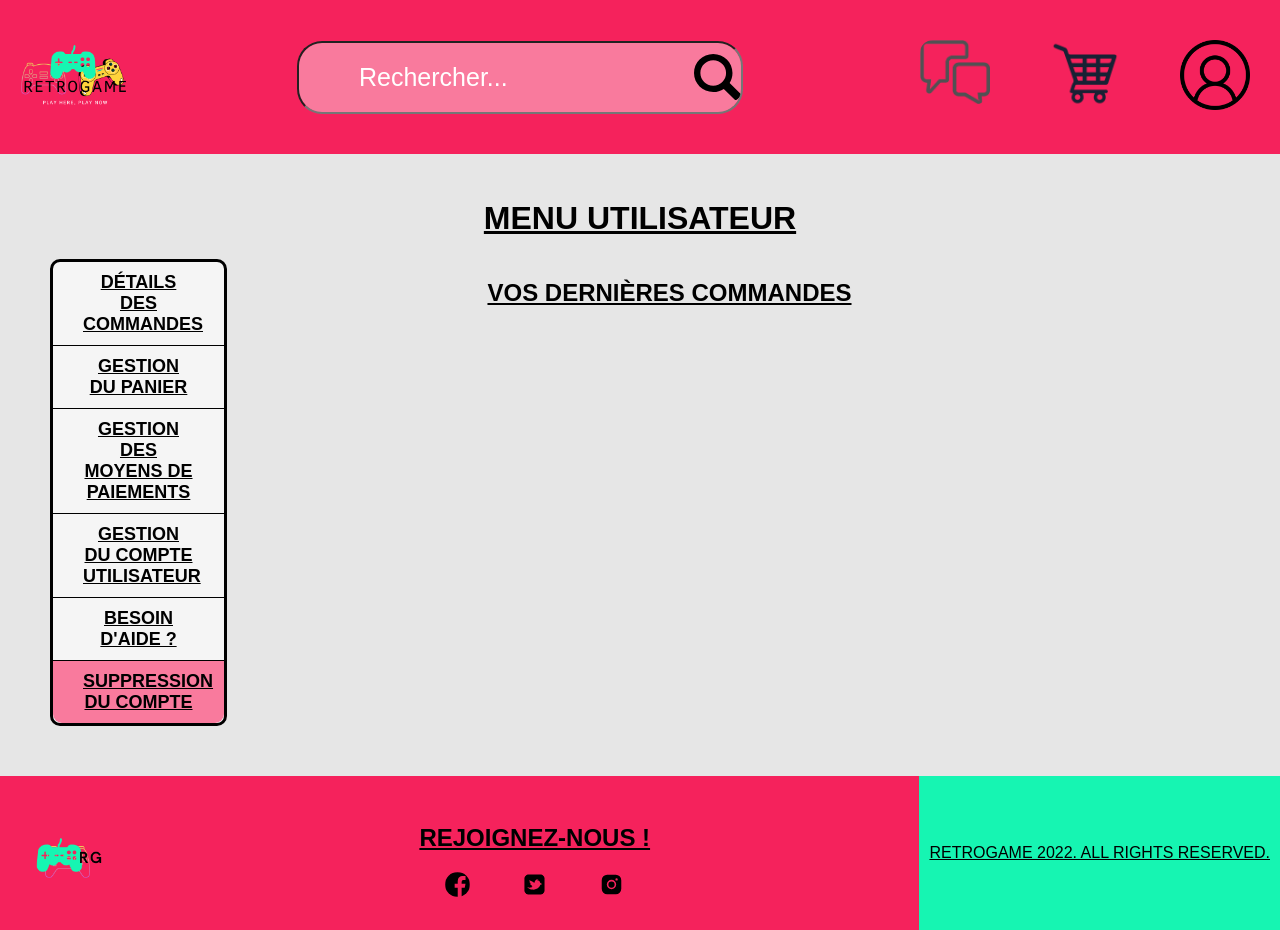
After one commit to EauTarie/jv-shop-project, a PHP site: page /account.php in a window 1280 px wide. The commit adds this page. Run offline with PHP 8.4, Linux system fonts and the light colour scheme.

Commit message:
ajout de page formulaire, admin et account. Modification de la page index.php. Ajout de css

```diff
--- /dev/null
+++ b/account.php
@@ -0,0 +1,66 @@
+<!DOCTYPE html>
+<html lang="fr">
+    <head>
+        <meta charset="UTF-8">
+        <meta http-equiv="X-UA-Compatible" content="IE=edge">
+        <meta name="viewport" content="width=device-width, initial-scale=1.0">
+        <meta name="description"
+        content="Bienvenue sur notre boutique RETROGAME!
+        Une boutique centrée sur le JEU VIDEO RETRO.
+        Venez donc découvrir nos supers consoles retro ainsi que leurs jeux ! Nous avons une grande variété de produit">
+        <meta name="author" content="LOUBEAU Alexandre">
+        <meta name="keyword" content="HTML, CSS, JavaScript">
+
+        <!-- LIGE 15 ET 16 A ENLEVER AVANT DE COMMENCER PHP -->
+        <meta http-equiv="cache-control" content="no-cache" />
+        <meta http-equiv="pragma" content="no-cache" />
+        <!-- LIGNE 15 ET 16 A ENLEVER AVANT DE COMMENCER PHP -->
+
+        <link rel="stylesheet" href="./css/style.css">
+        <link rel="icon" type="image/x-icon" href="/assets/logo_macaron.png">
+        <title>JV SHOP - admin</title>
+    </head>
+    <body class="index admin account">
+        <header>
+            <?php
+                include './php/header.php';
+            ?>
+        </header>
+        <main>
+            <h1>menu utilisateur</h1>
+            <div class="account-wrapper">
+                <aside>
+                    <div>
+                    <a href="#">détails des commandes</a>
+                    </div>
+                    <div>
+                        <a href="#">gestion du panier</a>
+                    </div>
+                    <div>
+                        <a href="#">gestion des moyens de paiements</a>
+                    </div>
+                    <div>
+                        <a href="#">gestion du compte utilisateur</a>
+                    </div>
+                    <div>
+                        <a href="#">besoin d'aide ?</a>
+                    </div>
+                    <div>
+                        <a class="red-background" href="#">suppression du compte</a>
+                    </div>
+                </aside>
+                <section>
+                    <h1>vos dernières commandes</h1>
+                    <div class="account-grid">
+
+                    </div>
+                </section>
+            </div>
+        </main>
+        <footer>
+                <?php
+                    include './php/footer.php';
+                ?>
+        </footer>
+    </body>
+</html>
--- a/css/style.css
+++ b/css/style.css
@@ -5,6 +5,7 @@ html, body, ul, li {
 
 * {
     box-sizing: border-box;
+    font-family: Arial, Helvetica, sans-serif;
 }
 
 header {
@@ -17,6 +18,11 @@ header {
 
 img.logo {
     width:150px;
+}
+
+header form {
+    background:#F97A9D;
+    border-radius: 30px;
 }
 
 header form input {
@@ -47,11 +53,21 @@ nav {
     background:#DF7592;
 }
 
+nav ul {
+    display:flex;
+    justify-content: space-evenly;
+    padding:5px;
+}
+
 nav ul li{
     display:inline;
+    border:white 1px solid;
+    border-radius: 10px;
 }
 
 nav ul li a {
+    padding:20px;
+    display:block;
     color:white;
     font-size: 18px;
     font-weight:700;
@@ -63,7 +79,8 @@ main {
     background:rgba(128,128,128,0.2);
     padding:20px 10px;
     display:grid;
-    grid-template-columns: 2fr 1fr;
+    grid-template-columns: 75% 15%;
+    column-gap: 60px;
 }
 
 main section h1, main aside h1 {
@@ -92,22 +109,53 @@ div.big-wrapper {
     border-radius: 13px;
 }
 
-.index article h2 {
+.index article a {
+    display:block;
     border-top:solid black 1px;
     border-radius:15px;
-    padding-top:25px;
+    padding:25px 0px;
     font-size: 24px;
     font-weight: 700;
-}
-
-.index article a {
     text-decoration: none;
+    text-align: center;
+    text-transform: uppercase;
     color:black;
 }
 
+.index a.none {
+    border: none;
+}
+.index article a.underline {
+    font-size: 17px;
+    text-decoration: underline;
+}
+
+.index article a.no-border {
+    border-top: none;
+    font-size: 14px;
+    font-weight: 500;
+    text-transform: lowercase;
+    text-decoration: none;
+}
+
+.index aside {
+    border-radius: 10px;
+    display:grid;
+    row-gap: 20px;
+    background: whitesmoke;
+    padding:0 20px 10px 20px;
+}
 .index aside .thumbnail {
     text-align: center;
     padding:10px;
+}
+
+.index .white-background {
+    background: white;
+}
+
+.index aside .thumbnail-small img {
+    height: 150px;
 }
 
 .index .price {
@@ -118,6 +166,8 @@ div.big-wrapper {
 
 footer {
     background:rgba(245, 34, 92, 1);
+    display:flex;
+    justify-content: space-between;
 }
 
 footer h2, footer p {
@@ -125,10 +175,126 @@ footer h2, footer p {
     text-decoration: underline;
 }
 
+footer .flex {
+    display:flex;
+    flex-direction: column;
+    justify-content: center;
+}
 footer div.contact {
     display:flex;
+    justify-content: space-around;
 }
 
-footer img {
-    height:250px;
+footer img.macaron {
+    height:150px;
 }
+footer img:not(.macaron) {
+    height:25px;
+}
+
+footer .copyright {
+    background: #16F5B2;
+    display:flex;
+    align-items: center;
+    padding:10px;
+}
+
+/* PAGE ADMINISTRATEUR */
+
+.admin-title {
+    text-transform: uppercase;
+    text-decoration: underline;
+    text-align: center;
+}
+
+.admin main {
+    display:block;
+    padding:50px;
+    padding-top: 25px;
+}
+
+.grid {
+    display:grid;
+    grid-template-columns: repeat(3,1fr);
+    column-gap: 57px;
+    row-gap: 150px;
+    padding-top: 50px;
+}
+
+
+.admin div.wrapper {
+    background: rgba(255, 255, 0, 0.4);
+    text-align: center;
+}
+
+.admin div.wrapper a {
+    display:block;
+    border: 3px solid rgba(245, 34, 92, 0.6);
+    border-radius: 15px;
+    padding : 30px;
+    text-transform: uppercase;
+    color:black;
+    font-size: 18px;
+    font-weight: 700;
+}
+
+/* PAGE ACCOUNT */
+
+.account h1 {
+    text-align: center;
+    text-transform: uppercase;
+    text-decoration: underline;
+}
+
+.account div.account-wrapper {
+    display:grid;
+    grid-template-columns: 15% 75%;
+}
+
+
+.account aside {
+    border:solid 3px black;
+    display:flex;
+    flex-direction: column;
+    padding: 0px;
+    row-gap: 0px;
+}
+
+.account aside div {
+    border-bottom:1px solid black;
+}
+
+.account aside div:last-child {
+    border:none;
+}
+
+.account aside div a {
+    text-transform: uppercase;
+    text-align: center;
+    display:    block;
+    color:  black;
+    font-size: 18px;
+    font-weight: 700;
+    padding:    10px 30px;
+    border-bottom-left-radius: 9px;
+    border-bottom-right-radius: 9px;
+}
+
+.account aside .red-background {
+    background: #F97A9D;
+}
+
+
+/* PAGE FORMULAIRE */
+
+form.form-user{
+    display:grid;
+    grid-template-columns: repeat(2,1fr);
+    text-transform: uppercase;
+    font-weight: 700;
+    font-size: 16px;
+}
+
+button.submit-user {
+    grid-column: 1 / 3;
+}
--- a/php/footer.php
+++ b/php/footer.php
@@ -1,14 +1,20 @@
         <section>
-            <img src="../assets/logo_macaron.png" alt="">
+            <img class="macaron" src="../assets/logo_macaron.png" alt="">
         </section>
-        <section>
+        <section class="flex">
             <h2>rejoignez-nous !</h2>
             <div class="contact">
-                <img src="../assets/facebook.svg" alt="facebook">
-                <img src="../assets/twitter.svg" alt="twitter">
-                <img src="../assets/instagram.svg" alt="instagram">
+                <a href="#">
+                    <img src="../assets/facebook.svg" alt="facebook">
+                </a>
+                <a href="#">
+                    <img src="../assets/twitter.svg" alt="twitter">
+                </a>
+                <a href="#">
+                    <img src="../assets/instagram.svg" alt="instagram">
+                </a>
             </div>
         </section>
-        <section>
+        <section class="copyright">
             <p>RETROGAME 2022. All rights reserved.</p>
         </section>
```
Also changed, not shown: admin.php (added, +58 -0 lines), formulaire.php (added, +73 -0 lines), index.php (+63 -39 lines), php/header.php (+9 -3 lines), assets/card.jpg (deleted).
